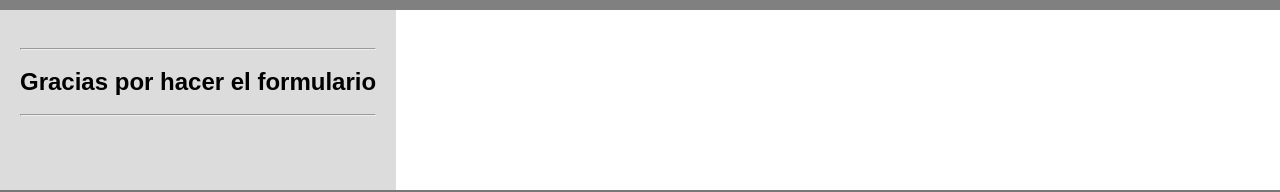
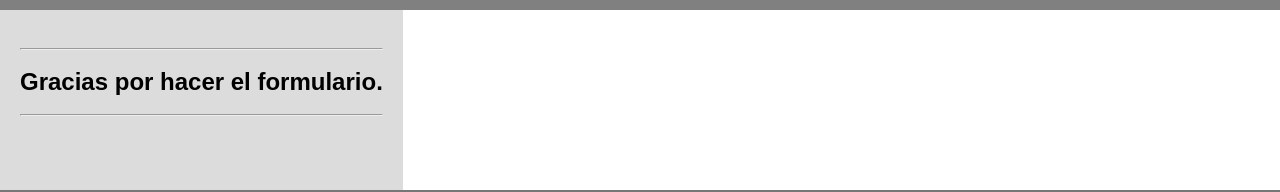
Before and after one commit to msivill07/msivill07.github.io, a plain HTML site: page gracies.html in a window 1280 px wide. Shown: the part 317-509 px from the top of the page. Drawn offline with Linux system fonts and the light colour scheme.

Commit message:
rev gracies

```diff
--- a/gracies.html
+++ b/gracies.html
@@ -26,7 +26,7 @@
         </nav>
         <article class="formulario">
             <br><hr><br>
-            <h2>Gracias por hacer el formulario</h2>
+            <h2>Gracias por hacer el formulario.</h2>
             <br><hr><br>
     <br><br>
         </article>
```
